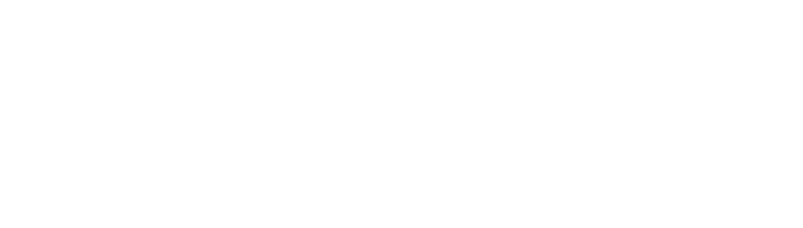
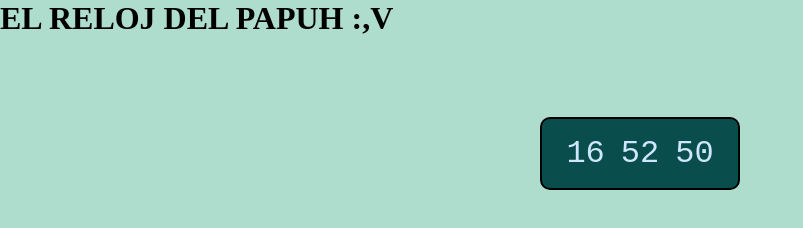
Before and after one commit to juabn/JavaScript, a plain HTML site: page todo el codigo practica/APIS.html in a window 1280 px wide. Shown: the whole page, without its empty margins (0-803 px from the left). Drawn offline with Linux system fonts and the light colour scheme.

Commit message:
date,reloj

```diff
--- a/todo el codigo practica/APIS.css
+++ b/todo el codigo practica/APIS.css
@@ -0,0 +1,28 @@
+*,*::after,*::before{
+    margin: 0;
+    padding: 0;
+    box-sizing: border-box;
+}
+
+body{
+    background-color: rgb(174, 220, 205);
+}
+
+.reloj{
+    background-color: rgb(9, 77, 77);
+
+    border: 2px solid black;
+    margin: 5rem auto;
+    display: flex;
+    width: fit-content;
+    padding: 1rem;
+    font-size: 2rem;
+    color: rgb(207, 231, 252);
+    border-radius: 10px;
+    font-family: monospace;
+
+}
+
+.reloj div{
+    margin: 0 .5rem 0;
+}
--- a/todo el codigo practica/APIS.html
+++ b/todo el codigo practica/APIS.html
@@ -8,6 +8,12 @@
     <link rel="stylesheet" href="APIS.css">
 </head>
 <body>
+    <h1>EL RELOJ DEL PAPUH :,V</h1>
+    <div class="reloj">
+        <div class="hor">00</div>
+        <div class="min">00</div>
+        <div class="seg">00</div>
+    </div>
     <script src="APIS.js"></script>
 </body>
 </html>
--- a/todo el codigo practica/APIS.js
+++ b/todo el codigo practica/APIS.js
@@ -0,0 +1,35 @@
+"use strict";
+
+// APIS
+
+// const fecha = new Date();
+// console.log(fecha.getDate());
+// console.log(fecha.getDay());
+// console.log(fecha.getMonth());
+// console.log(fecha.getYear()); (menos 1900);
+// console.log(fecha.getHours());
+// console.log(fecha.getMinutes());
+// console.log(fecha.getSeconds());
+// console.log(Date.now());
+
+const transformarCeros = (tiempo)=>{
+    if(tiempo < 10) return"0".concat(tiempo);
+    return tiempo;
+}
+
+const actualizarHora = ()=>{
+    const time = new Date();
+    let hora = time.getHours();
+    let minutos = time.getMinutes();
+    let segundos = time.getSeconds();
+    segundos = transformarCeros(segundos);
+    minutos = transformarCeros(minutos);
+    hora = transformarCeros(hora);
+    document.querySelector('.hor').textContent = hora;
+    document.querySelector('.min').textContent = minutos;
+    document.querySelector('.seg').textContent = segundos;
+}
+
+actualizarHora();
+
+setInterval(actualizarHora,1000);
```
Also changed, not shown: todo el codigo practica/prototipos.html (+1 -1 lines).
